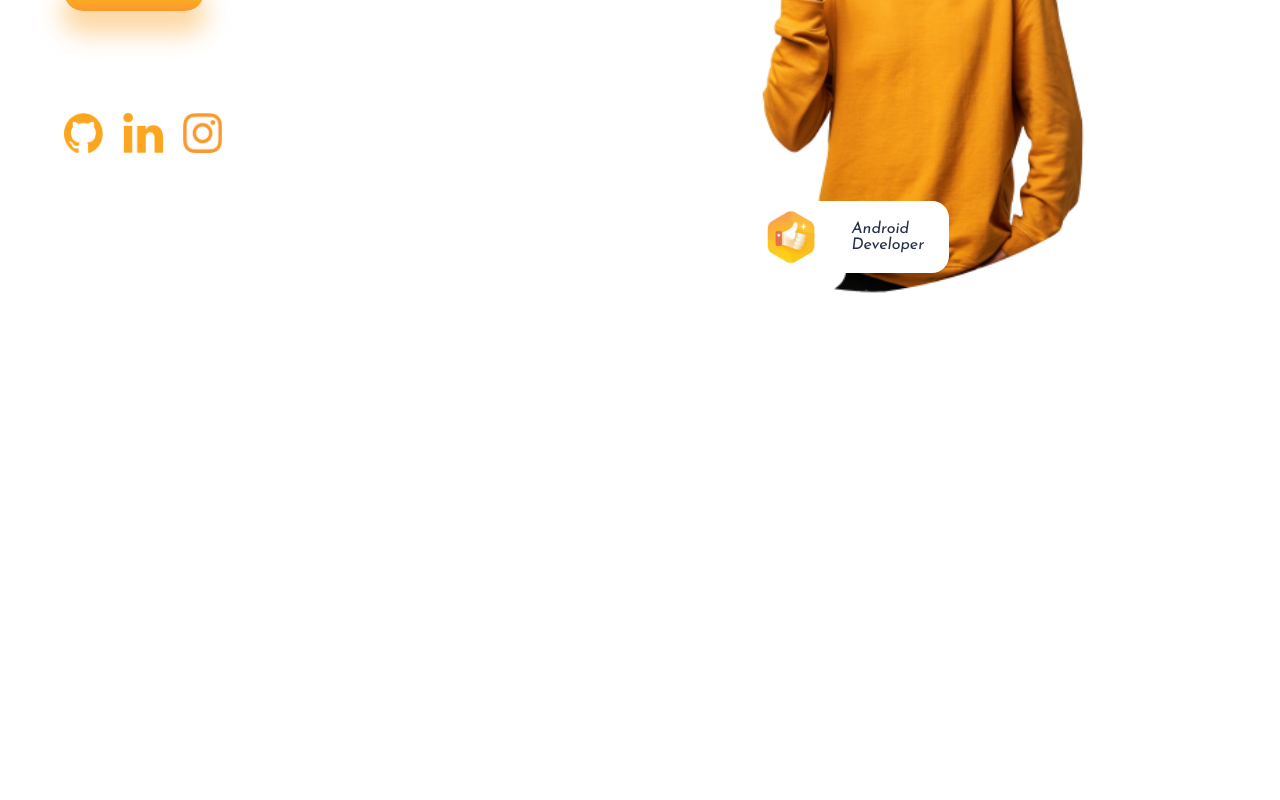
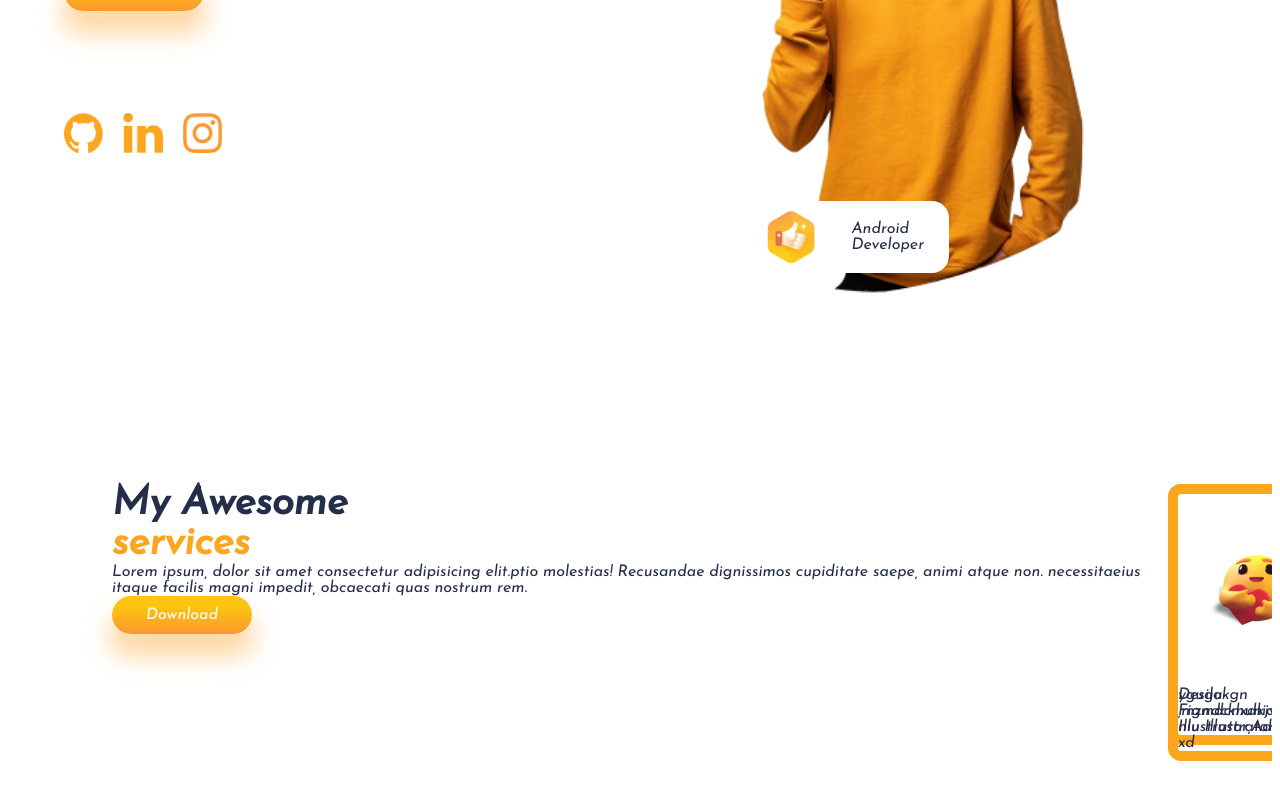
Before and after one commit to Pranishkafle6175/PotfolioReactjs, a React (Create React App) app: page / in a window 1280 px wide. Shown: the part 402-1202 px from the top of the page. Before the commit the page ends 800 px from the top, so only its background shows below. Built offline with nearby package versions, Linux system fonts and the light colour scheme.

Commit message:
Services part and card half done

```diff
--- a/src/App.js
+++ b/src/App.js
@@ -1,6 +1,7 @@
 import './App.css'
 import Navbar from './Component/Navbar/Navbar';
 import Intro from './Component/Intro/Intro';
+import Service from './Component/Service/Service';
 
 
 function App() {
@@ -8,6 +9,7 @@ function App() {
     <div className="App">
       <Navbar />
       <Intro />
+      <Service />
       </div>
   );
 }
--- /dev/null
+++ b/src/Component/Card/Card.css
@@ -0,0 +1,14 @@
+.card{
+    display: flex;
+    flex-direction: column;
+    position: absolute;
+    width: 150px;
+    /* height: ; */
+    border: 10px solid var(--orange);
+    border-radius: 13px;
+
+}
+
+.card :nth-child(1){
+    transform: scale(0.6);
+}
--- /dev/null
+++ b/src/Component/Card/Card.jsx
@@ -0,0 +1,17 @@
+import React from 'react'
+import './Card.css'
+
+const Card = (props) => {
+  return (
+
+    <div className="card">
+        <img src={props.image}/>
+        <span>{props.title}</span>
+        <span>{props.text}</span>
+
+
+    </div>
+  )
+}
+
+export default Card
--- /dev/null
+++ b/src/Component/Service/Service.css
@@ -0,0 +1,43 @@
+.service{
+    display: flex;
+    margin-top: 10rem;
+    margin-bottom: 10rem;
+    padding: 0 3rem 0 3rem;
+
+}
+.left-service{
+    display: flex;
+    flex-direction: column;
+    position:relative
+
+}
+.left-service span:nth-child(1){
+    font-size: 2.5rem;
+    font-weight:bold;
+
+}
+
+.left-service span:nth-child(2){
+    font-size: 2.5rem;
+    font-weight: bold;
+    color: var(--orange);
+}
+
+.left-service span:nth-child(3){
+    font-size: 1rem;
+}
+
+.right-service{
+
+    position: relative;
+    /* width: 40vw; */
+
+
+}
+.right-service > *{
+    position: absolute;
+}
+
+.s-button{
+    width: 140px;
+}
--- /dev/null
+++ b/src/Component/Service/Service.jsx
@@ -0,0 +1,63 @@
+import React from "react";
+import "./Service.css";
+import Card from "../Card/Card";
+
+//images import
+
+import heart from "../../img/heartemoji.png";
+
+const Service = () => {
+  return (
+    <div className="service">
+      <div className="left-service">
+        <span>My Awesome </span>
+        <span>services</span>
+
+        <span>
+          Lorem ipsum, dolor sit amet consectetur adipisicing elit.ptio
+          molestias! Recusandae dignissimos cupiditate saepe, animi atque non.
+          necessitaeius itaque facilis magni impedit, obcaecati quas nostrum
+          rem.
+        </span>
+
+        <button className="button s-button">Download</button>
+      </div>
+      <div className="right-service">
+
+        <div style={{top:"19rem" , left:"16rem"}}>
+
+        <Card
+          // style={{ top: "14%", left: "60%" }}
+          image={heart}
+          title="Design"
+          text="Figma,Sketch,Photoshop,Adobe Illustrator,Adobe xd"
+        />
+
+        </div>
+
+        <div>
+
+        <Card
+          // style={{ top: "14%", left: "60%" }}
+          image={heart}
+          title="Desilokgn"
+          text=" ,mzndckhunidchsu Illustrator,Adobe xd"
+        />
+
+        </div>
+        <div>
+        <Card
+          // style={{ top: "14%", left: "60%" }}
+          image={heart}
+          title="ygugu"
+          text="Figmdcnxdkjvhius niu Illustrator,Adobe xd"
+        />
+        </div>
+
+
+      </div>
+    </div>
+  );
+};
+
+export default Service;
```
